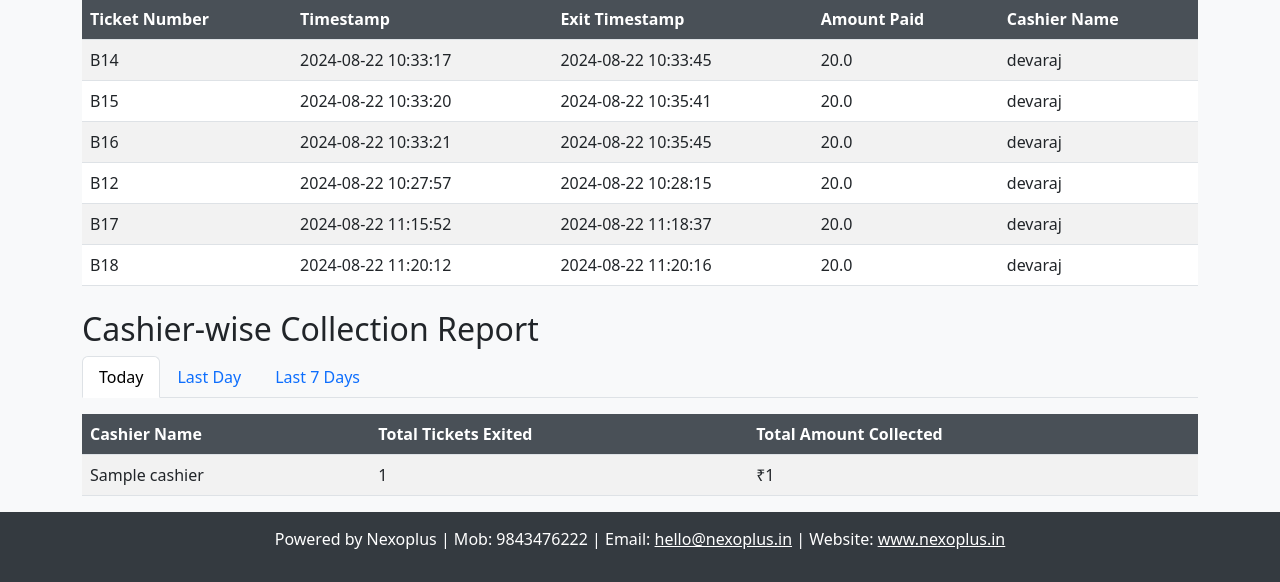
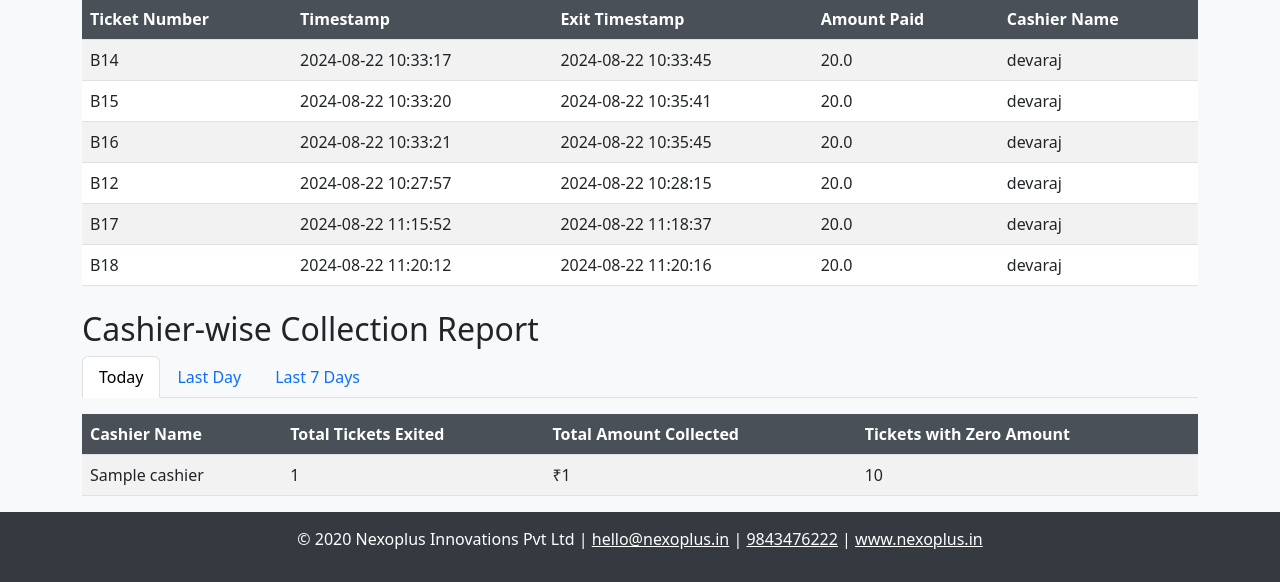
Before and after one commit to karthiknexoplus/ScanTicket, a Flask app: template templates/admin_dashboard.html in a window 1280 px wide. Shown: the part 383-965 px from the top of the page. Run offline with Flask 3, Linux system fonts and the light colour scheme; tables that the repository leaves empty hold one stand-in row (values such as "Sample post"); the template is opened without the code that fills it: values that come from a table or form of the project are taken from there, most other values are stand-ins (such as "Sample title", 1, 10 or a date in 2020); some libraries are stand-ins or nearby versions.

Commit message:
small changes

```diff
--- a/app.py
+++ b/app.py
@@ -103,13 +103,15 @@ def admin_dashboard():
     cashier_reports_today = db.session.query(
         Ticket.cashier_name,
         func.count(Ticket.id).label('total_tickets'),
-        func.sum(Ticket.amount_paid).label('total_amount')
+        func.sum(Ticket.amount_paid).label('total_amount'),
+        func.count().filter(Ticket.amount_paid == 0).label('tickets_with_zero_amount')
     ).filter(func.date(Ticket.timestamp) == today).group_by(Ticket.cashier_name).all()
 
     cashier_reports_last_day = db.session.query(
         Ticket.cashier_name,
         func.count(Ticket.id).label('total_tickets'),
-        func.sum(Ticket.amount_paid).label('total_amount')
+        func.sum(Ticket.amount_paid).label('total_amount'),
+        func.count().filter(Ticket.amount_paid == 0).label('tickets_with_zero_amount')
     ).filter(func.date(Ticket.timestamp) == last_day).group_by(Ticket.cashier_name).all()
 
     cashier_reports_last_7_days = []
@@ -117,14 +119,16 @@ def admin_dashboard():
         daily_reports = db.session.query(
             Ticket.cashier_name,
             func.count(Ticket.id).label('total_tickets'),
-            func.sum(Ticket.amount_paid).label('total_amount')
+            func.sum(Ticket.amount_paid).label('total_amount'),
+            func.count().filter(Ticket.amount_paid == 0).label('tickets_with_zero_amount')
         ).filter(func.date(Ticket.timestamp) == date).group_by(Ticket.cashier_name).all()
         for report in daily_reports:
             cashier_reports_last_7_days.append({
                 'date': date.strftime('%A, %Y-%m-%d'),
                 'cashier_name': report.cashier_name,
                 'total_tickets': report.total_tickets,
-                'total_amount': report.total_amount
+                'total_amount': report.total_amount,
+                'tickets_with_zero_amount': report.tickets_with_zero_amount
             })
 
     return render_template('admin_dashboard.html', users=users, tickets=tickets,
@@ -132,6 +136,7 @@ def admin_dashboard():
                            cashier_reports_today=cashier_reports_today,
                            cashier_reports_last_day=cashier_reports_last_day,
                            cashier_reports_last_7_days=cashier_reports_last_7_days)
+
 
 from flask import Flask, render_template, request, redirect, url_for, flash, session
 @app.route('/cashier-dashboard', methods=['GET', 'POST'])
@@ -194,14 +199,14 @@ def get_ticket_info(ticket_number=None):
         response = requests.post(url, json=data)
         if response.status_code == 200:
             ticket = response.json()
-            print_receipt(ticket)
+            # print_receipt(ticket)
             print('Ticket retrieved:', ticket)
             return ticket, 200
         else:
             return jsonify({'error': 'Failed to fetch ticket info'}), 500
     except requests.exceptions.RequestException as e:
         return jsonify({'error': str(e)}), 500
-import win32print
+# import win32print
 import datetime
 def print_receipt(ticket):
     print(f"Printing receipt for ticket number: {ticket['ticket_number']}")
--- a/templates/admin_dashboard.html
+++ b/templates/admin_dashboard.html
@@ -123,6 +123,7 @@
                             <th>Cashier Name</th>
                             <th>Total Tickets Exited</th>
                             <th>Total Amount Collected</th>
+                            <th>Tickets with Zero Amount</th>
                         </tr>
                     </thead>
                     <tbody>
@@ -131,6 +132,7 @@
                             <td>{{ cashier.cashier_name }}</td>
                             <td>{{ cashier.total_tickets }}</td>
                             <td>₹{{ cashier.total_amount }}</td>
+                            <td>{{ cashier.tickets_with_zero_amount }}</td>
                         </tr>
                         {% endfor %}
                     </tbody>
@@ -143,6 +145,7 @@
                             <th>Cashier Name</th>
                             <th>Total Tickets Exited</th>
                             <th>Total Amount Collected</th>
+                            <th>Tickets with Zero Amount</th>
                         </tr>
                     </thead>
                     <tbody>
@@ -151,6 +154,7 @@
                             <td>{{ cashier.cashier_name }}</td>
                             <td>{{ cashier.total_tickets }}</td>
                             <td>₹{{ cashier.total_amount }}</td>
+                            <td>{{ cashier.tickets_with_zero_amount }}</td>
                         </tr>
                         {% endfor %}
                     </tbody>
@@ -164,6 +168,7 @@
                             <th>Cashier Name</th>
                             <th>Total Tickets Exited</th>
                             <th>Total Amount Collected</th>
+                            <th>Tickets with Zero Amount</th>
                         </tr>
                     </thead>
                     <tbody>
@@ -173,6 +178,7 @@
                             <td>{{ report.cashier_name }}</td>
                             <td>{{ report.total_tickets }}</td>
                             <td>₹{{ report.total_amount }}</td>
+                            <td>{{ report.tickets_with_zero_amount }}</td>
                         </tr>
                         {% endfor %}
                     </tbody>
@@ -182,7 +188,7 @@
     </div>
 
     <footer class="footer">
-        <p>Powered by Nexoplus | Mob: 9843476222 | Email: <a href="mailto:hello@nexoplus.in" class="text-white text-decoration-underline">hello@nexoplus.in</a> | Website: <a href="http://www.nexoplus.in" class="text-white text-decoration-underline">www.nexoplus.in</a></p>
+        <p>&copy; {{ current_year }} Nexoplus Innovations Pvt Ltd | <a href="mailto:hello@nexoplus.in" class="text-white">hello@nexoplus.in</a> | <a href="tel:+919843476222" class="text-white">9843476222</a> | <a href="http://www.nexoplus.in" class="text-white text-decoration-underline">www.nexoplus.in</a></p>
     </footer>
 
     <script src="https://cdnjs.cloudflare.com/ajax/libs/bootstrap/5.3.0/js/bootstrap.bundle.min.js"></script>
```
